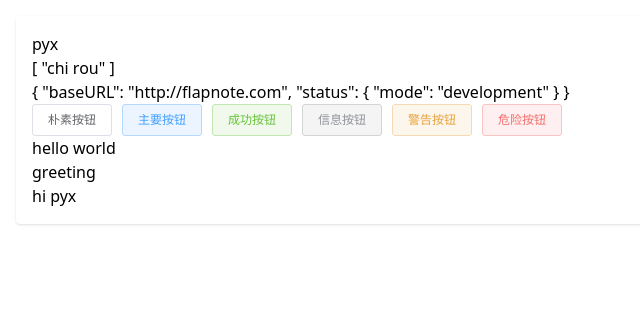
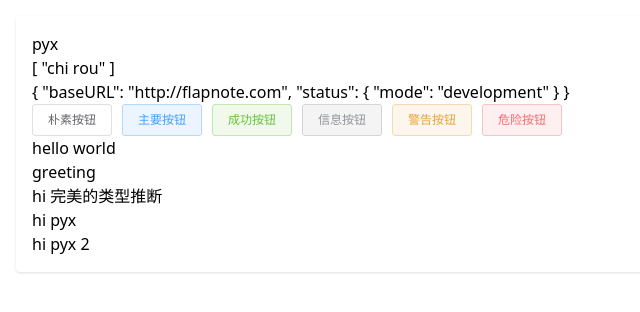
Before and after one commit to MagicalDesign/admin-template, a Vue app: page / in a window 1280 px wide. Shown: the top 312 px of the page, without its empty margins (0-640 px from the left). Built offline with nearby package versions, Linux system fonts and the light colour scheme.

Commit message:
myDefineComponent

```diff
--- a/src/view/Home.vue
+++ b/src/view/Home.vue
@@ -16,7 +16,7 @@
 
         <Greeting></Greeting>
         <SimpleGreeting name="pyx"></SimpleGreeting>
-        <!-- <EnhengSimpleGreeting></EnhengSimpleGreeting> -->
+        <EnhengSimpleGreeting name="pyx 2"></EnhengSimpleGreeting>
     </div>
 </template>
 
@@ -24,14 +24,14 @@
 import { defineComponent } from "vue"
 import { useConfig } from "./composable/useConfig";
 import { useUser } from "./composable/useUser";
-import { Greeting, SimpleGreeting } from "./component/TsxHelloWorld"
+import { Greeting, SimpleGreeting, EnhengSimpleGreeting } from "./component/TsxHelloWorld"
 import HelloWorld from "./component/HelloWorld.vue"
 export default defineComponent({
     components: {
         HelloWorld,
         Greeting,
         SimpleGreeting,
-        // EnhengSimpleGreeting
+        EnhengSimpleGreeting
     },
     setup() {
         const user = useUser()
--- a/src/view/component/TsxHelloWorld.tsx
+++ b/src/view/component/TsxHelloWorld.tsx
@@ -9,6 +9,37 @@ import { SetupContext } from "vue";
 export const SimpleGreeting = (props: { name: string }, children: []) => {
   return <div>hi {props.name}</div>;
 };
+
+const myDefineComponent = <P extends {}>(
+  componnent: (props: P, ctx: SetupContext) => any
+) => {
+  const com = defineComponent({
+    setup(_, ctx) {
+      const { render, ...obj } = componnent(ctx.attrs as P, ctx);
+
+      return {
+        obj,
+        render() {
+          return render();
+        },
+      };
+    },
+    render(ctx: { render: () => JSX.Element }) {
+      return ctx.render();
+    },
+  });
+  return com as unknown as (props: P) => JSX.Element;
+};
+
+export const EnhengSimpleGreeting = myDefineComponent(
+  (props: { name: string }, ctx) => {
+    return {
+      render() {
+        return <div>hi {props.name}</div>;
+      },
+    };
+  }
+);
 
 /**
  *  带功能的组件
@@ -28,7 +59,14 @@ export const Greeting = defineComponent({
     return {
       fn,
       render() {
-        return <div>greeting</div>;
+        return (
+          <div>
+            greeting{" "}
+            <EnhengSimpleGreeting
+              name={"完美的类型推断"}
+            ></EnhengSimpleGreeting>
+          </div>
+        );
       },
     };
   },
```
